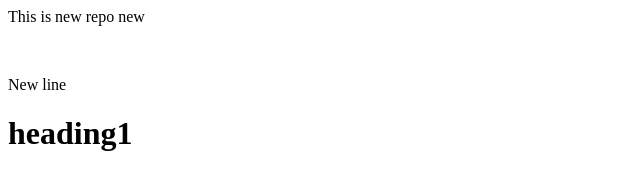
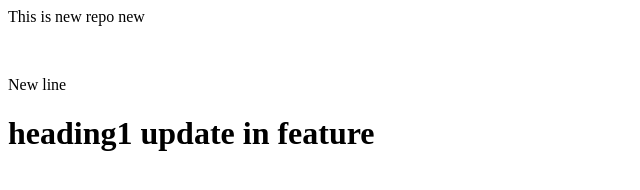
Before and after one commit to vk2612/demo2, a plain HTML site: page index.html in a window 1280 px wide. Shown: the whole page, without its empty margins (0-640 px from the left). Drawn offline with Linux system fonts and the light colour scheme.

Commit message:
heading update in feature

```diff
--- a/index.html
+++ b/index.html
@@ -1,4 +1,4 @@
 <p>This is new repo new</p>
 <br>
 <p>New line</p>
-<h1>heading1</h1>
+<h1>heading1 update in feature</h1>
```
